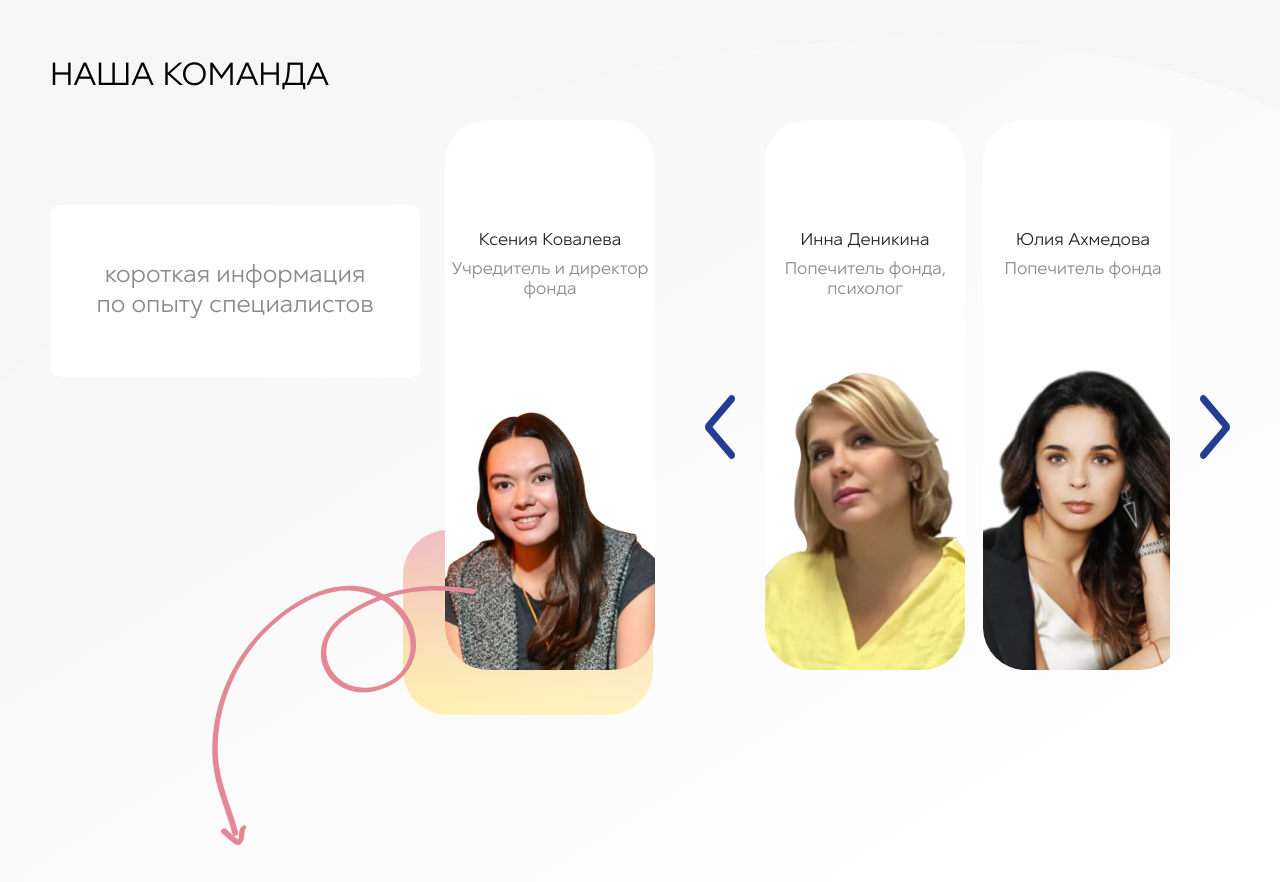
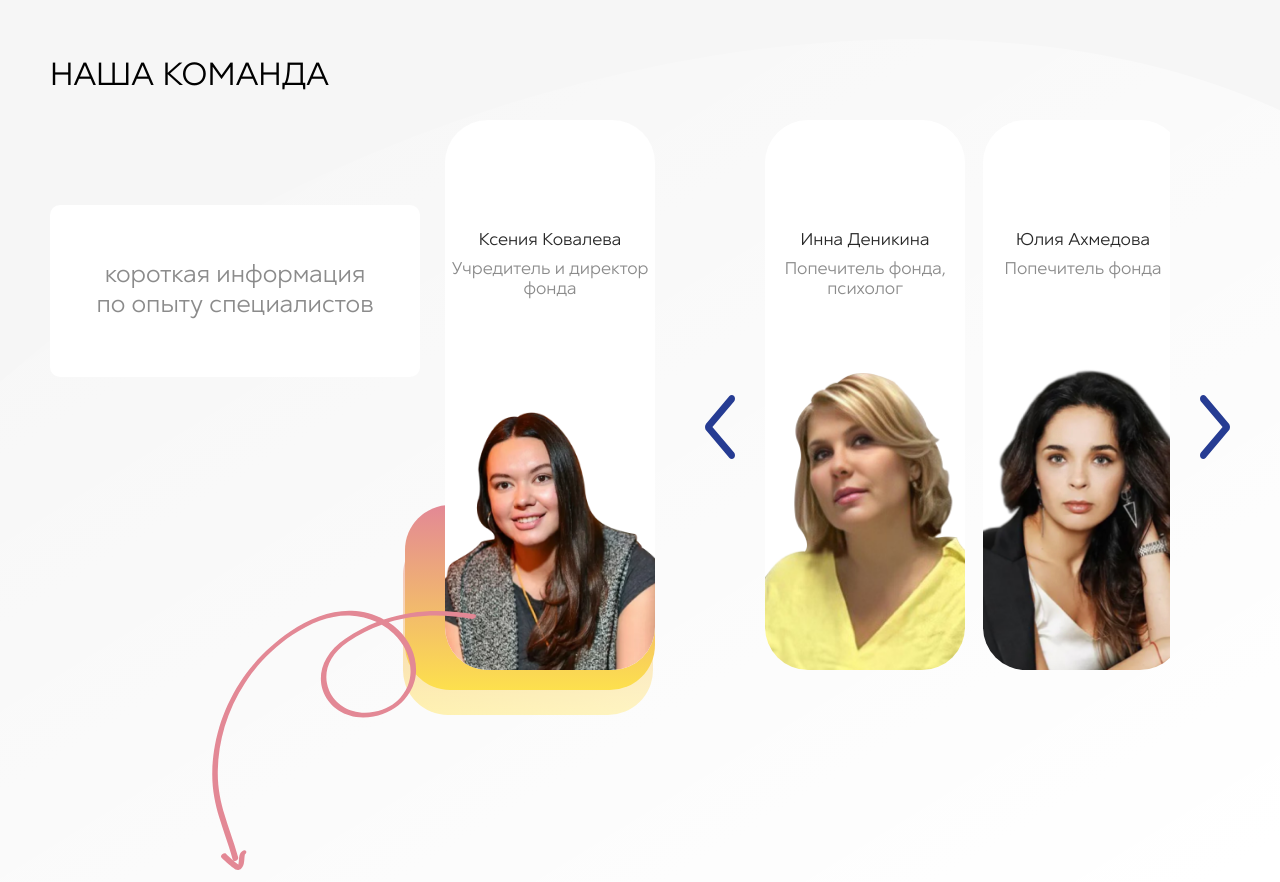
Before and after one commit to thirdmadman/fond-ravnovesie.ru_2023, a Next.js app: page / in a window 1280 px wide. Shown: the part 5160-6042 px from the top of the page. Built offline with nearby package versions, Linux system fonts and the light colour scheme.

Commit message:
fix: correct some styles

```diff
--- a/src/styles/home/sectionOurTeam.scss
+++ b/src/styles/home/sectionOurTeam.scss
@@ -1,7 +1,6 @@
 @import '../constants.scss';
 
-.section-our-team {
-  padding-left: 150px;
+section.section-our-team {
   padding-right: 60px;
   margin-bottom: 150px;
   min-height: 770px;
@@ -15,6 +14,26 @@
   @media screen and (max-width: $layout-breakpoint-mobile-xl) {
     min-height: initial;
     margin-bottom: 50px;
+  }
+
+  @media screen and (max-width: $layout-breakpoint-desktop-s) {
+    padding-right: 50px;
+  }
+
+  @media screen and (max-width: $layout-breakpoint-tablet-s) {
+    padding-right: 30px;
+  }
+
+  @media screen and (max-width: $layout-breakpoint-mobile-xl) {
+    padding-right: 40px;
+  }
+
+  @media screen and (max-width: $layout-breakpoint-mobile-l) {
+    padding-right: 30px;
+  }
+
+  @media screen and (max-width: $layout-breakpoint-mobile-s) {
+    padding-right: 20px;
   }
 
   .section-our-team__title {
@@ -73,7 +92,7 @@
       background-repeat: no-repeat;
       background-position: center center;
       left: 51px;
-      bottom: -175px;
+      bottom: -200px;
 
       @media screen and (max-width: $layout-breakpoint-desktop-m) {
         left: 135px;
@@ -84,6 +103,12 @@
         top: 453px;
         width: 261px;
         background-size: contain;
+      }
+
+      @media screen and (max-width: $layout-breakpoint-tablet-xs) {
+        left: -70px;
+        top: 624px;
+        transform: rotate(4deg);
       }
 
       @media screen and (max-width: $layout-breakpoint-mobile-xl) {
@@ -149,6 +174,7 @@
       min-width: 0px;
       display: flex;
       justify-content: space-between;
+      position: relative;
 
       @media screen and (max-width: $layout-breakpoint-desktop-s) {
         max-width: 1000px;
@@ -161,6 +187,26 @@
       @media screen and (max-width: $layout-breakpoint-mobile-xl) {
         padding-left: 0px;
       }
+
+      &::before {
+        content: '';
+        display: block;
+        position: absolute;
+        background: linear-gradient(#e38895, #fde04d);
+        bottom: -20px;
+        left: -40px;
+        width: 250px;
+        height: 185px;
+        border-radius: 45px;
+
+        @media screen and (max-width: $layout-breakpoint-mobile-xl) {
+          width: 60px;
+          height: 50px;
+          bottom: 15px;
+          left: -10px;
+          border-radius: 15px;
+        }
+      }
     }
   }
 }
```
